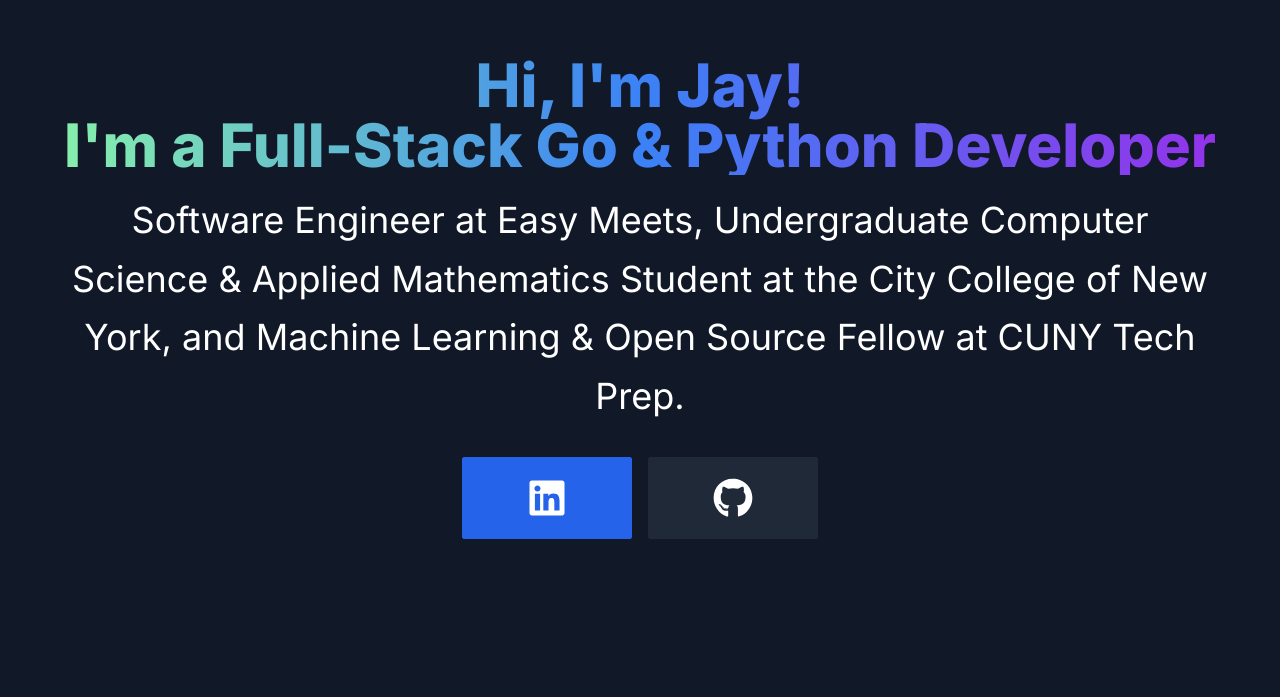
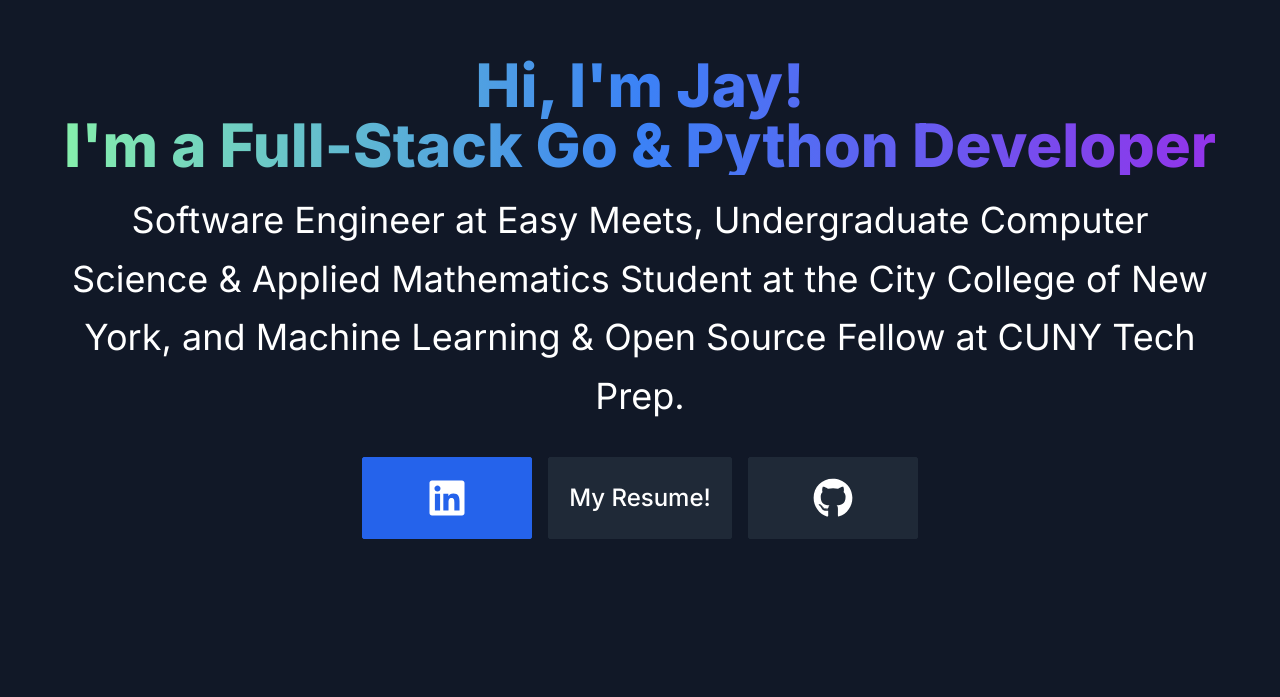
Before and after one commit to jaynopponep/portfolio, a Next.js app: page / in a window 1280 px wide. Shown: the part 103-800 px from the top of the page. Built offline with nearby package versions, Linux system fonts and the light colour scheme; a web font is replaced by a local one.

Commit message:
adding resume portion

```diff
--- a/src/app/page.tsx
+++ b/src/app/page.tsx
@@ -10,14 +10,11 @@
                 className="bg-gradient-to-r from-green-300 via-blue-500 to-purple-600 bg-clip-text text-6xl font-extrabold text-transparent sm:text-6xl"
             >
               Hi, I'm Jay!
-
                 <span className="sm:block"> I'm a Full-Stack Go & Python Developer </span>
             </h1>
-
               <p className="mx-auto mt-4 max-w-0.5xl sm:text-4xl/relaxed">
                   Software Engineer at Easy Meets, Undergraduate Computer Science & Applied Mathematics Student at the City College of New York, and Machine Learning & Open Source Fellow at CUNY Tech Prep.
               </p>
-
               <div className="mt-8 flex flex-wrap justify-center gap-4">
                   <a
                       className="relative flex items-center justify-center w-full rounded-sm border border-blue-600 bg-blue-600 px-16 py-5 text-sm font-medium text-white overflow-hidden transition-all duration-300 ease-in-out sm:w-auto
@@ -28,6 +25,17 @@
                       <span className="absolute inset-0 bg-white w-0 transition-all duration-175 ease-in-out group-hover:w-full"></span>
                       <span className="relative group-hover:text-blue-600">
                           <FaLinkedin className="size-10 object-center"/>
+                      </span>
+                  </a>
+                  <a
+                      className="relative flex items-center justify-center w-full rounded-sm border border-gray-800 bg-gray-800 px-5 py-3 text-sm font-medium text-white overflow-hidden transition-all duration-300 ease-in-out sm:w-auto
+                      hover:text-black group"
+                      href="https://docs.google.com/viewerng/viewer?url=https://storage.googleapis.com/simplify-resumes/f90944be-1748-4490-83d5-92d3fe399466/b6542c0e-1a7e-4ded-be03-948e1b1d9127/1740593176.pdf?Expires%3D1741491725%26GoogleAccessId%3Dgcs-signing-service-account%2540mifflin-backend.iam.gserviceaccount.com%26Signature%3DS0lsxRtbq4XHisZNiBiocWYLcCtfIJe6F5iX6RR%252Fyg5bUoJbNh51fkvDGPrJSnVznHWV5SR4kwAqh5XYwFn4BaFeQ78i10ZSDok6muFZpe5OzzVe8uB8Cd4KItbdt%252Fyq08%252BQdKF262AdzFi8UnVeUxjU0q%252BeeJuwsXgvPWDCFbStg1RzmDg0STX5DnpFoH1uvy9mpJIrRh%252FnlUgFd6jpbk2jt9SB%252FboxNA8wIDWEFjHQwe0G8%252Fm7wQeMRotRtdmvmEl1Q1OhFFHUiXzVnp6rS4ZpMYlavq3pnQxsF%252BK3I%252BX1rCQYdUaAxmlqRG9B%252BweE0ugR5FN7EJ5JyflOuZy1ZQ%253D%253D"
+                      target="_blank"
+                  >
+                      <span className="absolute inset-0 bg-white w-0 transition-all duration-175 ease-in-out group-hover:w-full"></span>
+                      <span className="relative group-hover:text-gray-800 text-2xl leading-none">
+                          My Resume!
                       </span>
                   </a>
                   <a
@@ -45,13 +53,5 @@
           </div>
         </div>
       </section>
-
-    //     <div className="font-semibold">Hi, I'm Jay</div>
-    //     <div>Python & JavaScript Software Developer</div>
-    //     <div>CS Student @ CCNY</div>
-    //           href=""
-    //
-    //           href=""
-    //
   );
 }
```
Lines whose indentation alone changed are shown as unchanged.
